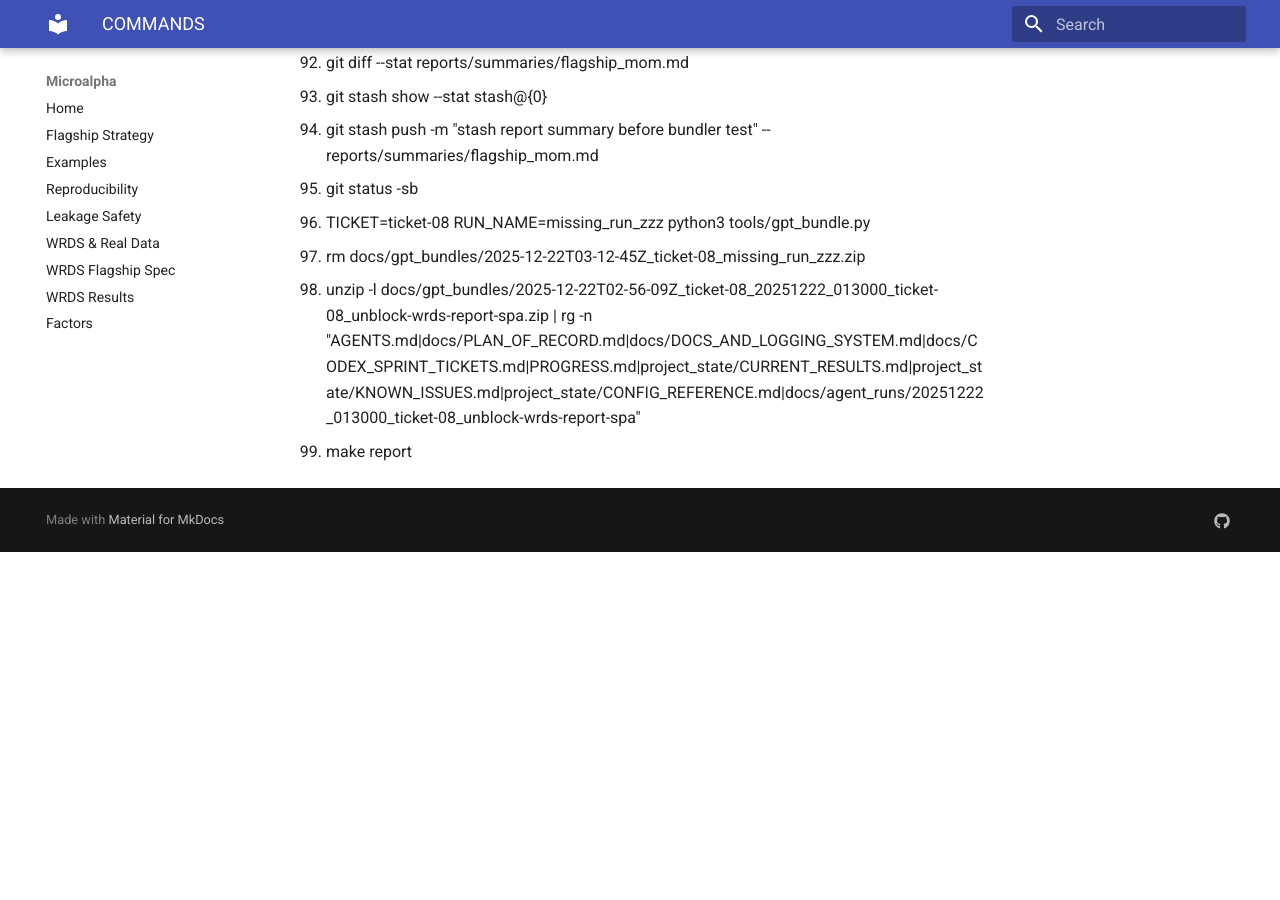
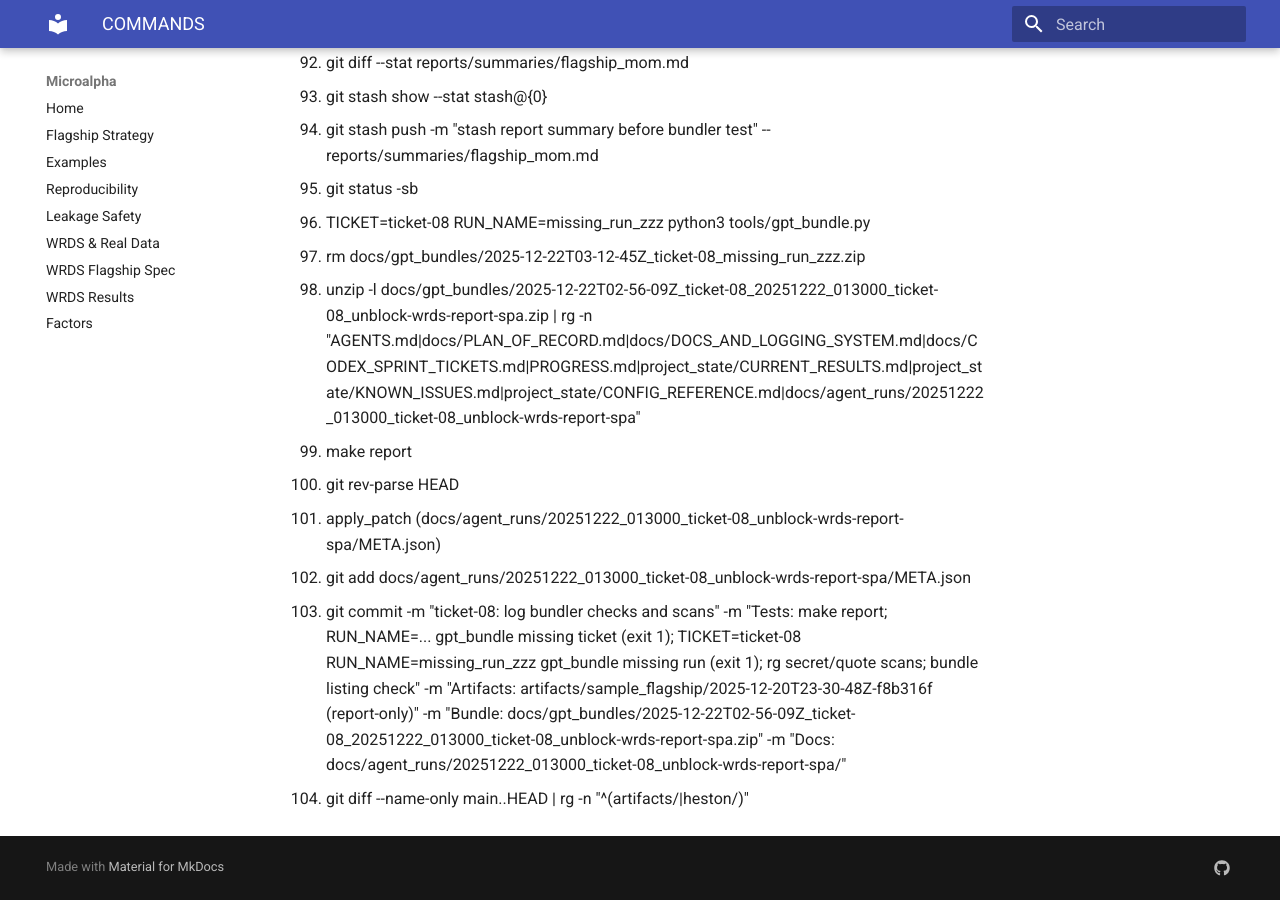
Before and after one commit to MateoBodon/microalpha, an MkDocs documentation site: the page built from docs/agent_runs/20251222_013000_ticket-08_unblock-wrds-report-spa/COMMANDS.md, in a window 1280 px wide and 900 px high, scrolled down 3868 px. Built offline with MkDocs 1.6.1 and Material for MkDocs 9.7.7, drawn with Linux system fonts in a browser that asks for light colours; before the commit the page ends 4420 px from its top, so only the background shows below that.

Commit message:
ticket-08: record diff check
Tests: not run (log update only)

Artifacts: none

Bundle: docs/gpt_bundles/2025-12-22T02-56-09Z_ticket-08_20251222_013000_ticket-08_unblock-wrds-report-spa.zip

Docs: docs/agent_runs/20251222_013000_ticket-08_unblock-wrds-report-spa/

```diff
--- a/docs/agent_runs/20251222_013000_ticket-08_unblock-wrds-report-spa/COMMANDS.md
+++ b/docs/agent_runs/20251222_013000_ticket-08_unblock-wrds-report-spa/COMMANDS.md
@@ -99,3 +99,8 @@ Web research: disabled
 97. rm docs/gpt_bundles/2025-12-22T03-12-45Z_ticket-08_missing_run_zzz.zip
 98. unzip -l docs/gpt_bundles/2025-12-22T02-56-09Z_ticket-08_20251222_013000_ticket-08_unblock-wrds-report-spa.zip | rg -n "AGENTS.md|docs/PLAN_OF_RECORD.md|docs/DOCS_AND_LOGGING_SYSTEM.md|docs/CODEX_SPRINT_TICKETS.md|PROGRESS.md|project_state/CURRENT_RESULTS.md|project_state/KNOWN_ISSUES.md|project_state/CONFIG_REFERENCE.md|docs/agent_runs/20251222_013000_ticket-08_unblock-wrds-report-spa"
 99. make report
+100. git rev-parse HEAD
+101. apply_patch (docs/agent_runs/20251222_013000_ticket-08_unblock-wrds-report-spa/META.json)
+102. git add docs/agent_runs/20251222_013000_ticket-08_unblock-wrds-report-spa/META.json
+103. git commit -m "ticket-08: log bundler checks and scans" -m "Tests: make report; RUN_NAME=... gpt_bundle missing ticket (exit 1); TICKET=ticket-08 RUN_NAME=missing_run_zzz gpt_bundle missing run (exit 1); rg secret/quote scans; bundle listing check" -m "Artifacts: artifacts/sample_flagship/2025-12-20T23-30-48Z-f8b316f (report-only)" -m "Bundle: docs/gpt_bundles/2025-12-22T02-56-09Z_ticket-08_20251222_013000_ticket-08_unblock-wrds-report-spa.zip" -m "Docs: docs/agent_runs/20251222_013000_ticket-08_unblock-wrds-report-spa/"
+104. git diff --name-only main..HEAD | rg -n "^(artifacts/|heston/)"
```
Also changed, not shown: docs/agent_runs/20251222_013000_ticket-08_unblock-wrds-report-spa/RESULTS.md (+1 -0 lines).
